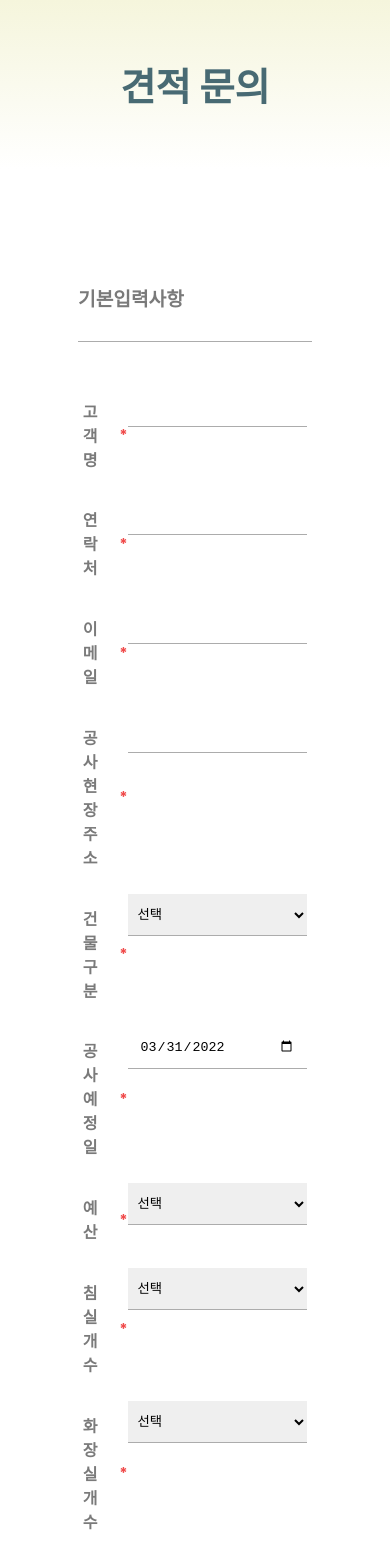
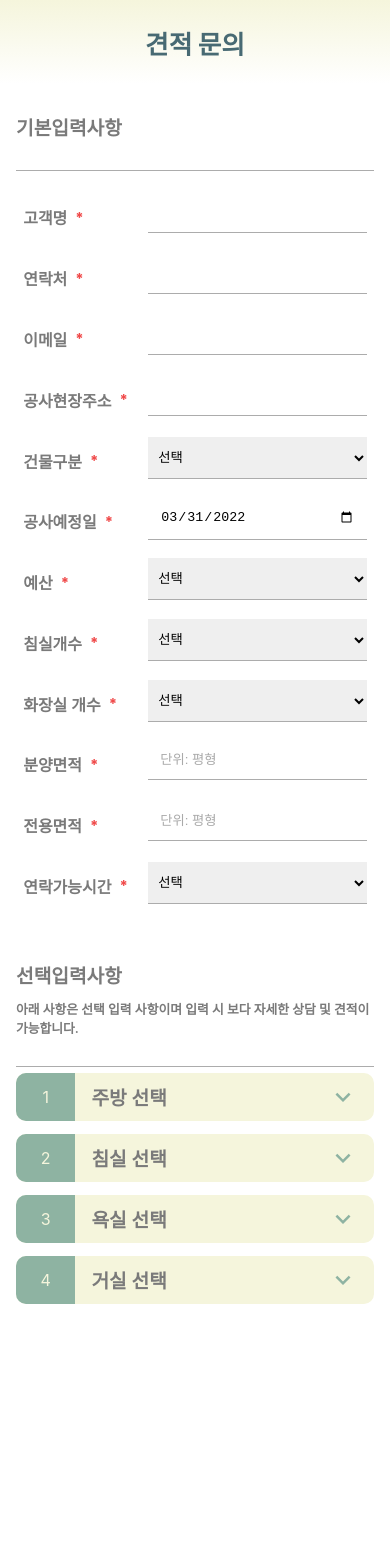
Before and after one commit to upship-kim/survey-web, a React (Create React App) app: page / in a window 390 px wide. Shown: the top 1568 px of the page. After the commit the page ends 1310 px from the top, so only its background shows below. Built offline with nearby package versions, Linux system fonts and the light colour scheme.

Commit message:
add: 반응형 구축

```diff
--- a/src/components/atoms/Container.tsx
+++ b/src/components/atoms/Container.tsx
@@ -1,5 +1,5 @@
-import React from 'react';
-import styled from 'styled-components';
+import React from "react";
+import styled from "styled-components";
 
 const Container: React.FC = ({ children }) => {
     return (
@@ -26,4 +26,9 @@ const StyledWrapper = styled.div`
     height: 100%;
     overflow: auto;
     justify-content: center;
+    @media screen and (max-width: 768px) {
+        width: 100%;
+        padding: 0 1rem;
+        overflow: hidden;
+    } ;
 `;
--- a/src/components/molecures/BlockTitle.tsx
+++ b/src/components/molecures/BlockTitle.tsx
@@ -1,6 +1,6 @@
-import React from 'react';
-import styled from 'styled-components';
-import DefaultText from '../atoms/DefaultText';
+import React from "react";
+import styled from "styled-components";
+import DefaultText from "../atoms/DefaultText";
 
 interface BlockTitleProps {
     leftText: string;
@@ -29,4 +29,10 @@ const Wrapper = styled.div`
     width: 100%;
     border-bottom: 1px solid #acacac;
     margin: 1.4rem 0;
+    @media screen and (max-width: 768px) {
+        flex-direction: column;
+        align-items: flex-start;
+        row-gap: 10px;
+        margin: 0rem 0;
+    } ;
 `;
--- a/src/components/molecures/DetailOptionBox.tsx
+++ b/src/components/molecures/DetailOptionBox.tsx
@@ -70,6 +70,11 @@ const DetailOptionBlock = styled.div`
     span {
         padding-left: 1rem;
     }
+    @media screen and (max-width: 768px) {
+        width: 90%;
+        display: flex;
+        flex-wrap: wrap;
+    } ;
 `;
 
 const OptionBox = styled.div`
@@ -78,4 +83,9 @@ const OptionBox = styled.div`
     width: 100%;
     align-items: flex-start;
     margin: 1rem 0;
+    @media screen and (max-width: 768px) {
+        width: 90%;
+        display: flex;
+        flex-wrap: wrap;
+    } ;
 `;
--- a/src/components/molecures/Header.tsx
+++ b/src/components/molecures/Header.tsx
@@ -1,5 +1,5 @@
-import React from 'react';
-import styled from 'styled-components';
+import React from "react";
+import styled from "styled-components";
 
 interface HeaderProps {
     title: string;
@@ -23,11 +23,19 @@ const StyledHeader = styled.div`
     background: linear-gradient(0deg, #ffffff 0%, #f5f5dc 100%);
 
     width: 100%;
-    margin: 0rem 0 4rem 0;
+    margin: 0 0 4rem 0;
+    @media screen and (max-width: 768px) {
+        width: 100%;
+        margin: 0;
+        height: 10vh;
+    } ;
 `;
 
 const StyledSpan = styled.span`
     color: #486a73;
     font-weight: 800;
     font-size: 2.4rem;
+    @media screen and (max-width: 768px) {
+        font-size: 1.6rem;
+    } ;
 `;
--- a/src/components/molecures/InputRow.tsx
+++ b/src/components/molecures/InputRow.tsx
@@ -1,16 +1,16 @@
-import React from 'react';
-import styled from 'styled-components';
-import DefaultText from '../atoms/DefaultText';
+import React from "react";
+import styled from "styled-components";
+import DefaultText from "../atoms/DefaultText";
 
 interface InputRowProps {
     title: string;
     isRequire?: boolean;
-    flexDirection?: 'row' | 'column';
+    flexDirection?: "row" | "column";
 }
 
 const InputRow: React.FC<InputRowProps> = ({
     title,
-    flexDirection = 'row',
+    flexDirection = "row",
     children,
     isRequire = false,
 }) => {
@@ -39,12 +39,18 @@ const TitleBlock = styled.div`
     padding: 12px 0;
     justify-content: flex-start;
     align-items: center;
+    @media screen and (max-width: 768px) {
+        flex: 0.4;
+    } ;
 `;
-const InputBlock = styled.div<{ flexDirection: 'row' | 'column' }>`
+const InputBlock = styled.div<{ flexDirection: "row" | "column" }>`
     display: flex;
     flex: 0.8;
     justify-content: left;
     align-items: ${({ flexDirection }) =>
-        flexDirection === 'column' ? 'left' : 'center'};
+        flexDirection === "column" ? "left" : "center"};
     flex-direction: ${({ flexDirection }) => flexDirection};
+    @media screen and (max-width: 768px) {
+        flex: 0.7;
+    } ;
 `;
--- a/src/components/molecures/QuestionWrapper.tsx
+++ b/src/components/molecures/QuestionWrapper.tsx
@@ -257,12 +257,18 @@ const Wrapper = styled.div`
     display: flex;
     flex-direction: row;
     width: 100%;
+    @media screen and (max-width: 768px) {
+        flex-direction: column;
+    } ;
 `;
 const TitleBlock = styled.div`
     display: flex;
     width: 20%;
     align-items: flex-start;
     padding: 1rem;
+    @media screen and (max-width: 768px) {
+        width: 100%;
+    } ;
 `;
 
 const BodyBlock = styled.div`
@@ -273,4 +279,8 @@ const BodyBlock = styled.div`
     flex-direction: row;
     flex-wrap: wrap;
     row-gap: 1rem;
+    @media screen and (max-width: 768px) {
+        width: 100%;
+        padding: 0 1rem;
+    } ;
 `;
--- a/src/components/organisms/SurveyCard.tsx
+++ b/src/components/organisms/SurveyCard.tsx
@@ -47,7 +47,6 @@ const StyledCard = styled.div<{ isActive: boolean }>`
     flex-direction: row;
     justify-content: space-between;
     height: 100%;
-    padding: 0rem;
     width: 100%;
     border-radius: 10px;
     overflow: hidden;
@@ -62,6 +61,11 @@ const StyledCard = styled.div<{ isActive: boolean }>`
             background-color: #d8a23a;
         }
     }
+    @media screen and (max-width: 768px) {
+        div {
+            height: 1rem;
+        }
+    } ;
 `;
 const IndexBlock = styled.div<{ isActive: boolean }>`
     display: flex;
--- a/src/components/templates/SelectForm.tsx
+++ b/src/components/templates/SelectForm.tsx
@@ -56,4 +56,8 @@ const Wrapper = styled.div`
     width: 96%;
     height: 100%;
     padding: 1rem;
+    @media screen and (max-width: 768px) {
+        padding: 0;
+        width: 100%;
+    } ;
 `;
```
